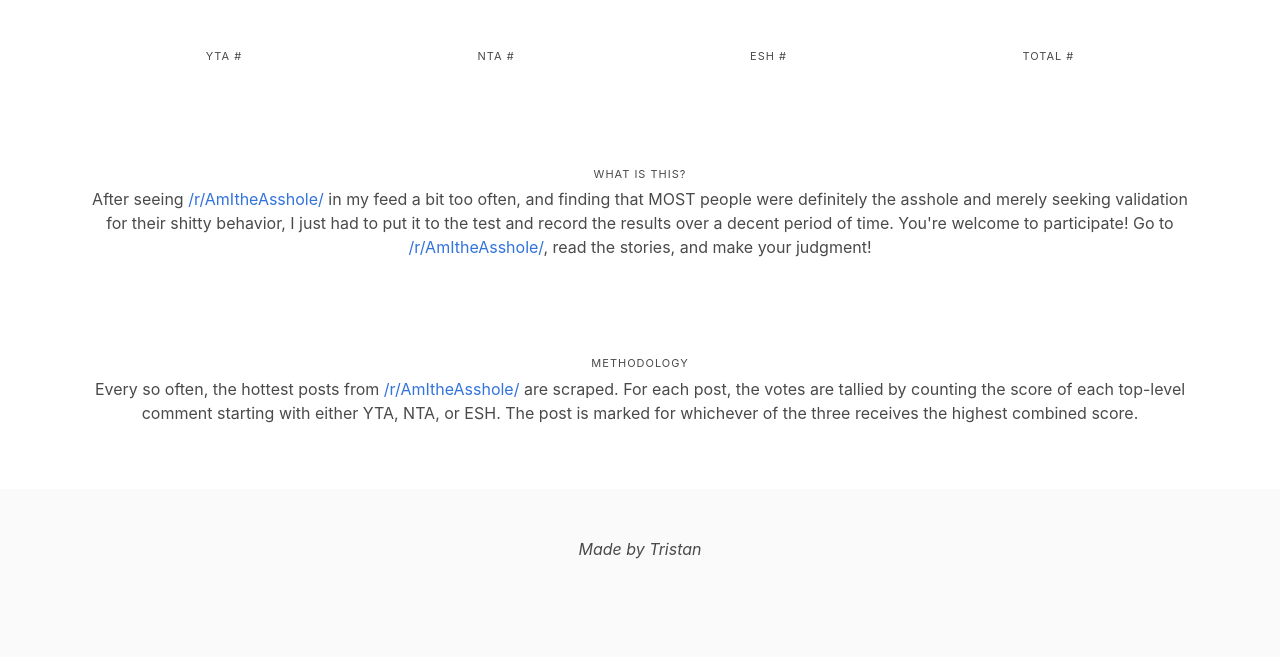
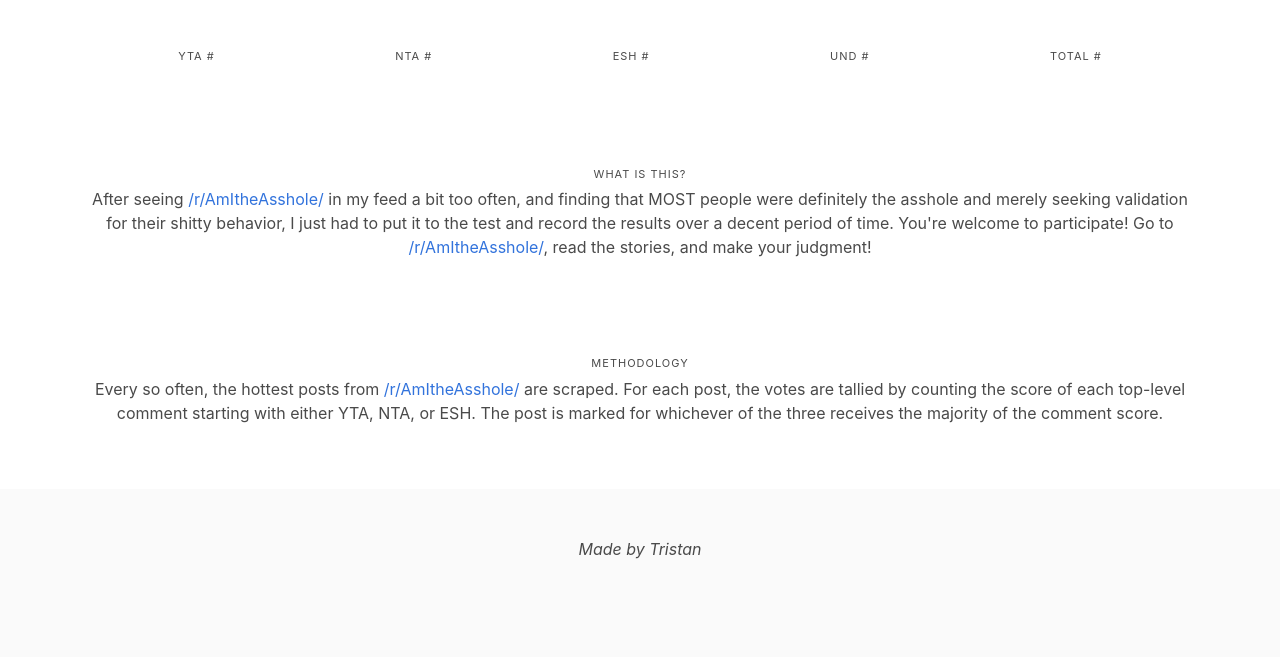
Before and after one commit to tristanmkernan/aita, a Flask app: template aitaws/templates/index.html in a window 1280 px wide. Shown: the part 716-1373 px from the top of the page. Run offline with Flask 2, Linux system fonts and the light colour scheme; the template is opened without the code that fills it, so the values that code supplies are empty; parts of the project's set-up code (start-up, migrations or seed data) failed here and were passed over; some libraries are stand-ins or nearby versions.

Commit message:
feat: change decision algorithm to require majority of votes, include undecided as category, do not include posts with less than 100 total votes

```diff
--- a/aitaws/models.py
+++ b/aitaws/models.py
@@ -21,6 +21,7 @@ class DataCacheModel(db.Model):
     yta_count = db.Column(db.Integer, default=0)
     nta_count = db.Column(db.Integer, default=0)
     esh_count = db.Column(db.Integer, default=0)
+    und_count = db.Column(db.Integer, default=0)
     total = db.Column(db.Integer, default=0)
 
 
--- a/aitaws/templates/index.html
+++ b/aitaws/templates/index.html
@@ -32,6 +32,12 @@
                 </div>
                 <div class="level-item has-text-centered">
                     <div>
+                        <p class="heading">UND #</p>
+                        <p class="title">{{ und['count'] }}</p>
+                    </div>
+                </div>
+                <div class="level-item has-text-centered">
+                    <div>
                         <p class="heading">Total #</p>
                         <p class="title">{{ total }}</p>
                     </div>
@@ -57,7 +63,7 @@
                 Every so often, the hottest posts from <a href="https://www.reddit.com/r/AmItheAsshole/">/r/AmItheAsshole/</a>
                 are scraped. For each post, the votes
                 are tallied by counting the score of each top-level comment starting with either YTA, NTA, or ESH.
-                The post is marked for whichever of the three receives the highest combined score.
+                The post is marked for whichever of the three receives the majority of the comment score.
             </p>
         </section>
     </div>
@@ -76,19 +82,22 @@
                                 data: [
                                     {{ yta['percent'] }},
                                     {{ nta['percent'] }},
-                                    {{ esh['percent'] }}
+                                    {{ esh['percent'] }},
+                                    {{ und['percent'] }}
                                 ],
                                 backgroundColor: [
-                                    'rgba(255, 99, 132, 0.2)',
-                                    'rgba(54, 162, 235, 0.2)',
-                                    'rgba(255, 206, 86, 0.2)',
+                                    'rgba(246, 205, 230, 0.8)',
+                                    'rgba(173, 217, 254, 0.8)',
+                                    'rgba(221, 249, 217, 0.8)',
+                                    'rgba(255, 229, 188, 0.8)',
                                 ]
                             },
                         ],
                         labels: [
                             'YTA %',
                             'NTA %',
-                            'ESH %'
+                            'ESH %',
+                            'UND %'
                         ]
                     },
                     options: {}
```
Also changed, not shown: aitaws/scraper.py (+14 -8 lines), aitaws/views.py (+7 -0 lines).
